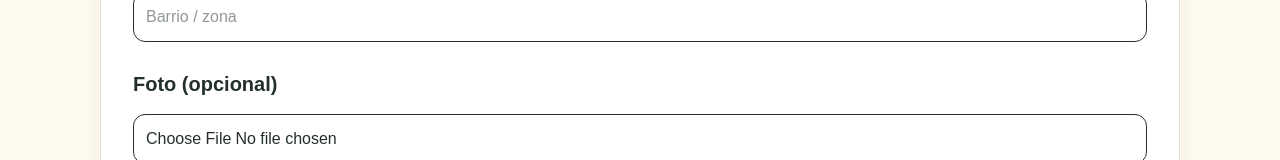
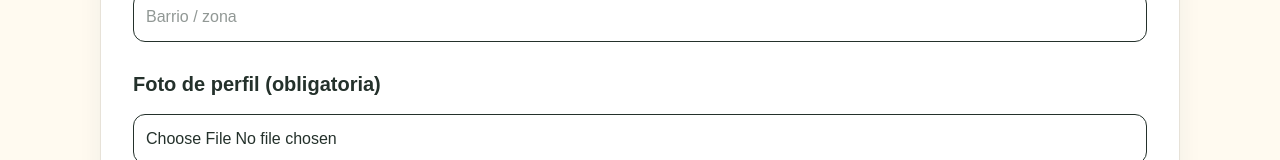
Before and after one commit to danielaturdo-hue/oficios-pergamino, a Next.js app: page /ofrecer in a window 1280 px wide. Shown: the part 754-914 px from the top of the page. Built offline with nearby package versions, Linux system fonts and the light colour scheme; no server answers.

Commit message:
foto obligatoria

```diff
--- a/app/ofrecer/page.tsx
+++ b/app/ofrecer/page.tsx
@@ -191,9 +191,9 @@ export default function Offer() {
           </fieldset>
 
           <fieldset>
-            <legend className="font-black text-xl">Foto (opcional)</legend>
+            <legend className="font-black text-xl">Foto de perfil (obligatoria)</legend>
             <input
-              type="file"
+              type="file" required
               accept="image/*"
               onChange={(e) => {
                 const archivo = e.target.files && e.target.files[0] ? e.target.files[0] : null;
--- a/app/privacidad/page.tsx
+++ b/app/privacidad/page.tsx
@@ -10,7 +10,7 @@ const secciones = [
   {
     titulo: 'Qué datos recopilamos',
     parrafos: [
-      'Cuando publicás un perfil, te pedimos: nombre, número de WhatsApp, email, categoría y oficio, una descripción de lo que hacés, tu barrio o zona y, si querés, una foto.',
+      'Cuando publicás un perfil, te pedimos: nombre, número de WhatsApp, email, categoría y oficio, una descripción de lo que hacés, tu barrio o zona y una foto.',
       'Si iniciás sesión en el panel de administración, se usan los datos de acceso necesarios para autenticarte.',
       'Además, el proveedor donde está alojado el sitio puede registrar datos técnicos de las visitas, como la dirección IP y el tipo de navegador, para el funcionamiento y la seguridad del servicio.',
     ],
```
